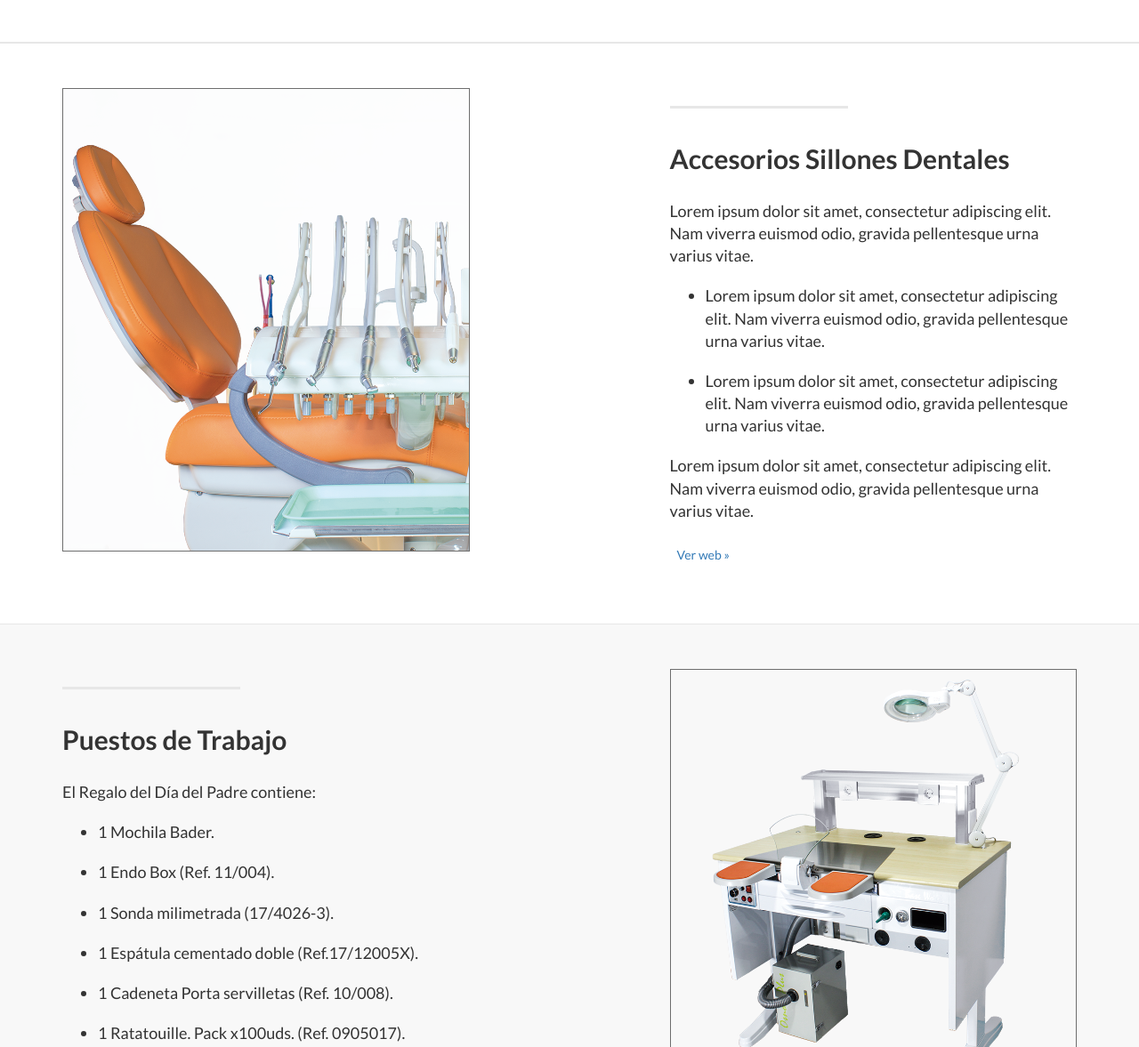
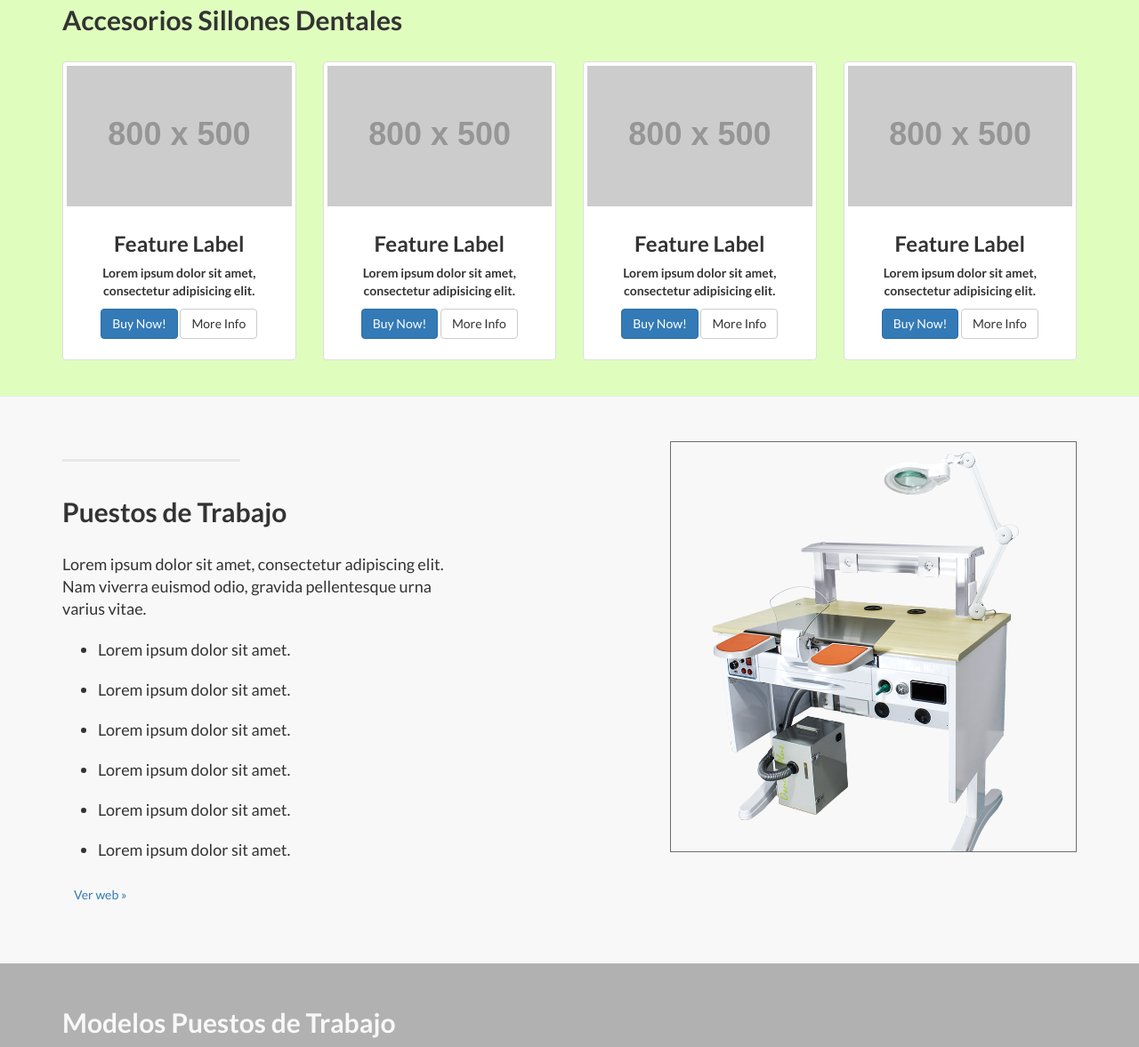
Before and after one commit to pablomsdev/equipos-dentales-bader, a plain HTML site: page index.html in a window 1280 px wide. Shown: the part 2058-3235 px from the top of the page at 89% size. Drawn offline with nearby package versions, Linux system fonts and the light colour scheme; placeholder pictures from the web are drawn by us; a web font is replaced by a local one.

Commit message:
Preparacion de secciones

```diff
--- a/css/equipos.css
+++ b/css/equipos.css
@@ -203,6 +203,20 @@ h1 {
     background-size: cover;
 }
 
+.fondomodelos {
+    padding: 30px 0 20px;
+    color: #f8f8f8; /*color texto*/
+    background: url(../img/fondomodelos.png) no-repeat center center;
+    background-size: cover;
+}
+
+.fondoaccesorios {
+    padding: 30px 0 20px;
+    /*color: #f8f8f8;*/ /*color texto*/
+    background: url(../img/fondoaccesorios.png) no-repeat center center;
+    background-size: cover;
+}
+
 #conectate {
     margin: 0;
     text-shadow: 2px 2px 3px rgba(0,0,0,0.6);
--- a/index.html
+++ b/index.html
@@ -195,14 +195,14 @@
     </video>
 -->
     <a  name="modelossillones"></a>
-        <div class="content-section-b">
+        <div class="content-section-b fondomodelos">
 
             <div class="container">
 
               <!-- Titulo-->
               <div class="row">
                   <div class="col-lg-5 col-sm-6">
-                      <hr class="section-heading-spacer">
+                      <!--<hr class="section-heading-spacer">-->
                       <div class="clearfix"></div>
                       <h2 class="section-heading">Modelos Sillones Dentales</h2>
                   </div>
@@ -237,28 +237,75 @@
         </div>
 
         <a  name="accsillones"></a>
-            <div class="content-section-b">
+            <div class="content-section-b fondoaccesorios">
 
                 <div class="container">
 
+                  <!-- Titulo-->
                     <div class="row">
-                        <div class="col-lg-5 col-lg-offset-1 col-sm-push-6  col-sm-6">
-                            <hr class="section-heading-spacer">
+                      <div class="col-lg-5 col-sm-6">
+                          <!--<hr class="section-heading-spacer">-->
                           <div class="clearfix"></div>
                           <h2 class="section-heading">Accesorios Sillones Dentales</h2>
-                            <p class="lead">Lorem ipsum dolor sit amet, consectetur adipiscing elit. Nam viverra euismod odio, gravida pellentesque urna varius vitae.</p>
-                                <ul>
-                                  <li class="lead">Lorem ipsum dolor sit amet, consectetur adipiscing elit. Nam viverra euismod odio, gravida pellentesque urna varius vitae.</li>
-                                  <li class="lead">Lorem ipsum dolor sit amet, consectetur adipiscing elit. Nam viverra euismod odio, gravida pellentesque urna varius vitae.</li>
-                                </ul>
-                            <p class="lead">Lorem ipsum dolor sit amet, consectetur adipiscing elit. Nam viverra euismod odio, gravida pellentesque urna varius vitae.</p>
-                            <ul class="list-inline intro-social-buttons">
-                                <p><a class="btn" href="http://www.bader.es/es/">Ver web »</a></p>
-                        </div>
-                        <div class="col-lg-5 col-sm-pull-6  col-sm-6">
-                            <img class="img-responsive bordefoto" src="img/sillones.png" alt="">
                       </div>
                     </div>
+
+                    <div class="row text-center">
+
+                    <div class="col-md-3 col-sm-6 hero-feature">
+                        <div class="thumbnail">
+                            <img src="http://placehold.it/800x500" alt="">
+                            <div class="caption">
+                                <h3>Feature Label</h3>
+                                <p>Lorem ipsum dolor sit amet, consectetur adipisicing elit.</p>
+                                <p>
+                                    <a href="#" class="btn btn-primary">Buy Now!</a> <a href="#" class="btn btn-default">More Info</a>
+                                </p>
+                            </div>
+                        </div>
+                    </div>
+
+                    <div class="col-md-3 col-sm-6 hero-feature">
+                        <div class="thumbnail">
+                            <img src="http://placehold.it/800x500" alt="">
+                            <div class="caption">
+                                <h3>Feature Label</h3>
+                                <p>Lorem ipsum dolor sit amet, consectetur adipisicing elit.</p>
+                                <p>
+                                    <a href="#" class="btn btn-primary">Buy Now!</a> <a href="#" class="btn btn-default">More Info</a>
+                                </p>
+                            </div>
+                        </div>
+                    </div>
+
+                    <div class="col-md-3 col-sm-6 hero-feature">
+                        <div class="thumbnail">
+                            <img src="http://placehold.it/800x500" alt="">
+                            <div class="caption">
+                                <h3>Feature Label</h3>
+                                <p>Lorem ipsum dolor sit amet, consectetur adipisicing elit.</p>
+                                <p>
+                                    <a href="#" class="btn btn-primary">Buy Now!</a> <a href="#" class="btn btn-default">More Info</a>
+                                </p>
+                            </div>
+                        </div>
+                    </div>
+
+                    <div class="col-md-3 col-sm-6 hero-feature">
+                        <div class="thumbnail">
+                            <img src="http://placehold.it/800x500" alt="">
+                            <div class="caption">
+                                <h3>Feature Label</h3>
+                                <p>Lorem ipsum dolor sit amet, consectetur adipisicing elit.</p>
+                                <p>
+                                    <a href="#" class="btn btn-primary">Buy Now!</a> <a href="#" class="btn btn-default">More Info</a>
+                                </p>
+                            </div>
+                        </div>
+                    </div>
+
+                </div>
+                <!-- /.row -->
 
                 </div>
                 <!-- /.container -->
@@ -274,14 +321,14 @@
                     <hr class="section-heading-spacer">
                     <div class="clearfix"></div>
                     <h2 class="section-heading">Puestos de Trabajo</h2>
-                    <p class="lead">El Regalo del Día del Padre contiene:</p>
+                    <p class="lead">Lorem ipsum dolor sit amet, consectetur adipiscing elit. Nam viverra euismod odio, gravida pellentesque urna varius vitae.</p>
                     <ul>
-                      <li class="lead">1 Mochila Bader.</li>
-                      <li class="lead">1 Endo Box  (Ref. 11/004).</li>
-                      <li class="lead">1 Sonda milimetrada (17/4026-3).</li>
-                      <li class="lead">1 Espátula cementado doble (Ref.17/12005X).</li>
-                      <li class="lead">1 Cadeneta Porta servilletas (Ref. 10/008).</li>
-                      <li class="lead">1 Ratatouille. Pack x100uds. (Ref. 0905017).</li>
+                      <li class="lead">Lorem ipsum dolor sit amet.</li>
+                      <li class="lead">Lorem ipsum dolor sit amet.</li>
+                      <li class="lead">Lorem ipsum dolor sit amet.</li>
+                      <li class="lead">Lorem ipsum dolor sit amet.</li>
+                      <li class="lead">Lorem ipsum dolor sit amet.</li>
+                      <li class="lead">Lorem ipsum dolor sit amet.</li>
                     </ul>
                     <p><a class="btn" href="http://www.bader.es/es/">Ver web »</a></p>
                 </div>
@@ -296,14 +343,14 @@
     </div>
 
     <a  name="modelospuestos"></a>
-      <div class="content-section-a">
+      <div class="content-section-a fondomodelos">
 
           <div class="container">
 
             <!-- Titulo-->
             <div class="row">
                 <div class="col-lg-5 col-sm-6">
-                    <hr class="section-heading-spacer">
+                    <!--<hr class="section-heading-spacer">-->
                     <div class="clearfix"></div>
                     <h2 class="section-heading">Modelos Puestos de Trabajo</h2>
                 </div>
@@ -361,29 +408,106 @@
       </div>
 
       <a  name="accpuestos"></a>
-        <div class="content-section-a">
+        <div class="content-section-a fondoaccesorios">
 
             <div class="container">
+
+              <!-- Titulo-->
               <div class="row">
                   <div class="col-lg-5 col-sm-6">
-                        <hr class="section-heading-spacer">
+                      <!--<hr class="section-heading-spacer">-->
                       <div class="clearfix"></div>
-                        <h2 class="section-heading">Accesorios Puestos de Trabajo</h2>
-                        <p class="lead">El Regalo del Día del Padre contiene:</p>
-                        <ul>
-                          <li class="lead">1 Mochila Bader.</li>
-                          <li class="lead">1 Endo Box  (Ref. 11/004).</li>
-                          <li class="lead">1 Sonda milimetrada (17/4026-3).</li>
-                          <li class="lead">1 Espátula cementado doble (Ref.17/12005X).</li>
-                          <li class="lead">1 Cadeneta Porta servilletas (Ref. 10/008).</li>
-                          <li class="lead">1 Ratatouille. Pack x100uds. (Ref. 0905017).</li>
-                        </ul>
-                        <p><a class="btn" href="http://www.bader.es/es/">Ver web »</a></p>
-                    </div>
-                    <div class="col-lg-5 col-lg-offset-2 col-sm-6" >
-                        <img class="img-responsive bordefoto" src="img/puestos.png" alt="">
+                      <h2 class="section-heading">Accesorios Sillones Dentales</h2>
                   </div>
               </div>
+
+           <div class="row text-center">
+
+              <div class="col-md-4 col-sm-6 hero-feature">
+                  <div class="thumbnail">
+                      <img src="http://placehold.it/800x500" alt="">
+                      <div class="caption">
+                          <h3>Feature Label</h3>
+                          <p>Lorem ipsum dolor sit amet, consectetur adipisicing elit.</p>
+                          <p>
+                              <a href="#" class="btn btn-primary">Buy Now!</a> <a href="#" class="btn btn-default">More Info</a>
+                          </p>
+                      </div>
+                  </div>
+              </div>
+
+              <div class="col-md-4 col-sm-6 hero-feature">
+                  <div class="thumbnail">
+                      <img src="http://placehold.it/800x500" alt="">
+                      <div class="caption">
+                          <h3>Feature Label</h3>
+                          <p>Lorem ipsum dolor sit amet, consectetur adipisicing elit.</p>
+                          <p>
+                              <a href="#" class="btn btn-primary">Buy Now!</a> <a href="#" class="btn btn-default">More Info</a>
+                          </p>
+                      </div>
+                  </div>
+              </div>
+
+              <div class="col-md-4 col-sm-6 hero-feature">
+                  <div class="thumbnail">
+                      <img src="http://placehold.it/800x500" alt="">
+                      <div class="caption">
+                          <h3>Feature Label</h3>
+                          <p>Lorem ipsum dolor sit amet, consectetur adipisicing elit.</p>
+                          <p>
+                              <a href="#" class="btn btn-primary">Buy Now!</a> <a href="#" class="btn btn-default">More Info</a>
+                          </p>
+                      </div>
+                  </div>
+              </div>
+
+          </div>
+          <!-- /.row -->
+
+          <div class="row text-center">
+
+             <div class="col-md-4 col-sm-6 hero-feature">
+                 <div class="thumbnail">
+                     <img src="http://placehold.it/800x500" alt="">
+                     <div class="caption">
+                         <h3>Feature Label</h3>
+                         <p>Lorem ipsum dolor sit amet, consectetur adipisicing elit.</p>
+                         <p>
+                             <a href="#" class="btn btn-primary">Buy Now!</a> <a href="#" class="btn btn-default">More Info</a>
+                         </p>
+                     </div>
+                 </div>
+             </div>
+
+             <div class="col-md-4 col-sm-6 hero-feature">
+                 <div class="thumbnail">
+                     <img src="http://placehold.it/800x500" alt="">
+                     <div class="caption">
+                         <h3>Feature Label</h3>
+                         <p>Lorem ipsum dolor sit amet, consectetur adipisicing elit.</p>
+                         <p>
+                             <a href="#" class="btn btn-primary">Buy Now!</a> <a href="#" class="btn btn-default">More Info</a>
+                         </p>
+                     </div>
+                 </div>
+             </div>
+
+             <div class="col-md-4 col-sm-6 hero-feature">
+                 <div class="thumbnail">
+                     <img src="http://placehold.it/800x500" alt="">
+                     <div class="caption">
+                         <h3>Feature Label</h3>
+                         <p>Lorem ipsum dolor sit amet, consectetur adipisicing elit.</p>
+                         <p>
+                             <a href="#" class="btn btn-primary">Buy Now!</a> <a href="#" class="btn btn-default">More Info</a>
+                         </p>
+                     </div>
+                 </div>
+             </div>
+
+         </div>
+         <!-- /.row -->
 
             </div>
             <!-- /.container -->
```
Also changed, not shown: img/fondoaccesorios.png (added), img/fondomodelos.png (added). Lines whose indentation alone changed are shown as unchanged.
